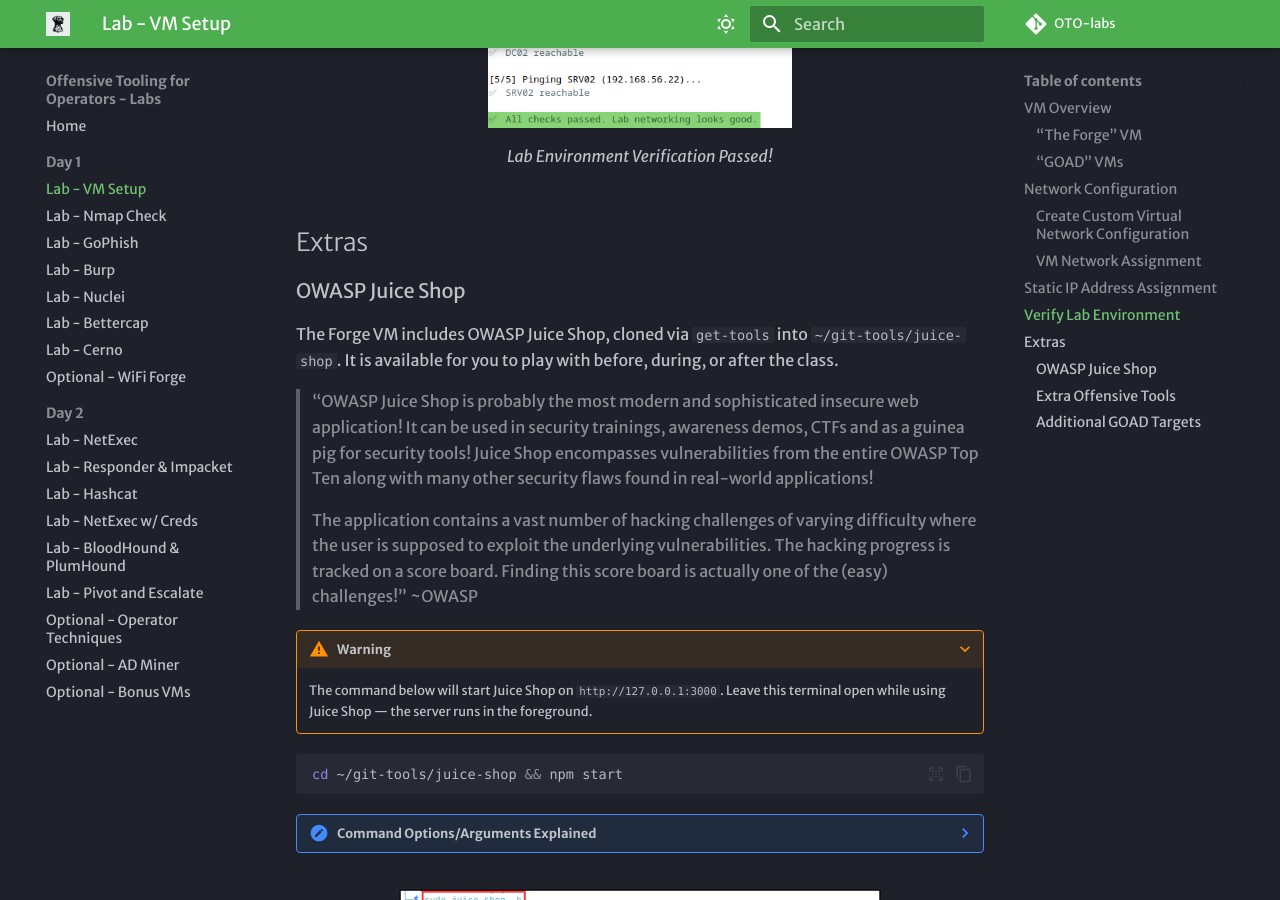
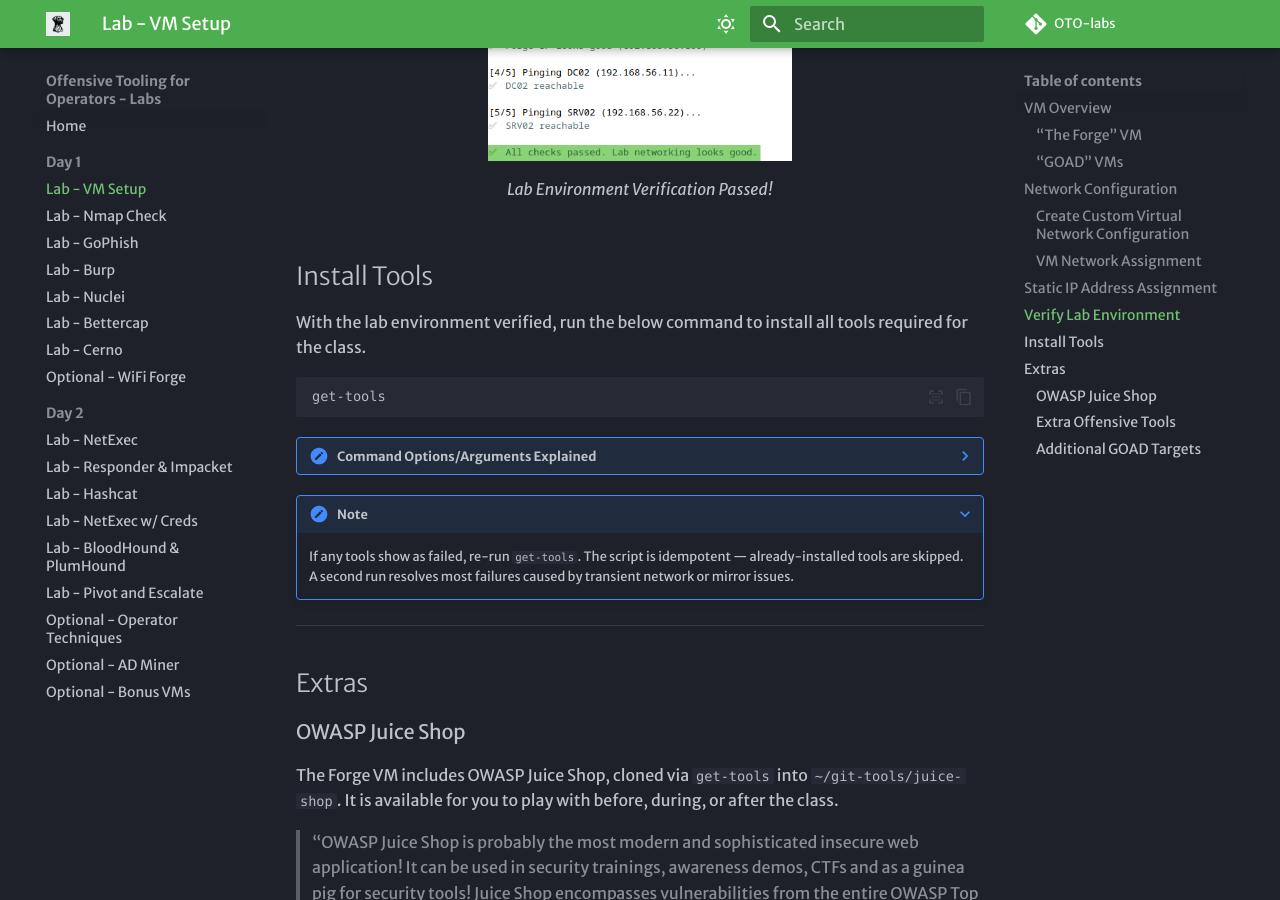
Before and after one commit to ridgebackinfosec/OTO-labs, an MkDocs documentation site: the page built from docs/labs/vm-setup/index.md, in a window 1280 px wide and 900 px high, scrolled down 8189 px. Built offline with MkDocs 1.6.1 and Material for MkDocs 9.7.7, drawn with Linux system fonts in a browser that asks for light colours; some web fonts are replaced; comment, search, counter and statistics services are not loaded.

Commit message:
add Install Tools step to vm-setup walkthrough
Adds get-tools as a formal step between Verify Lab Environment and
Extras, with a note instructing students to re-run on failure. The
script is idempotent so a second run safely retries only what failed.

````diff
--- a/docs/labs/vm-setup/index.md
+++ b/docs/labs/vm-setup/index.md
@@ -13,6 +13,7 @@
     - [x]  Add the above custom network to each VM’s config
 - [x]  Static IP Address Assignment
 - [x]  Verify Lab Environment
+- [x]  Install Tools
 
 ---
 
@@ -185,6 +186,26 @@
 Lab Environment Verification Passed!
 ///
 
+## Install Tools
+
+With the lab environment verified, run the below command to install all tools
+required for the class.
+
+```bash
+get-tools
+```
+
+???- note "Command Options/Arguments Explained"
+    - `get-tools`: Installs all offensive security tools needed for class labs via
+      APT, pipx, and git clone. Logs full output to `/tmp/oto-labs-lab-tools.log`.
+
+???+ note
+    If any tools show as failed, re-run `get-tools`. The script is idempotent —
+    already-installed tools are skipped. A second run resolves most failures caused
+    by transient network or mirror issues.
+
+---
+
 ## Extras
 
 ### OWASP Juice Shop
````
